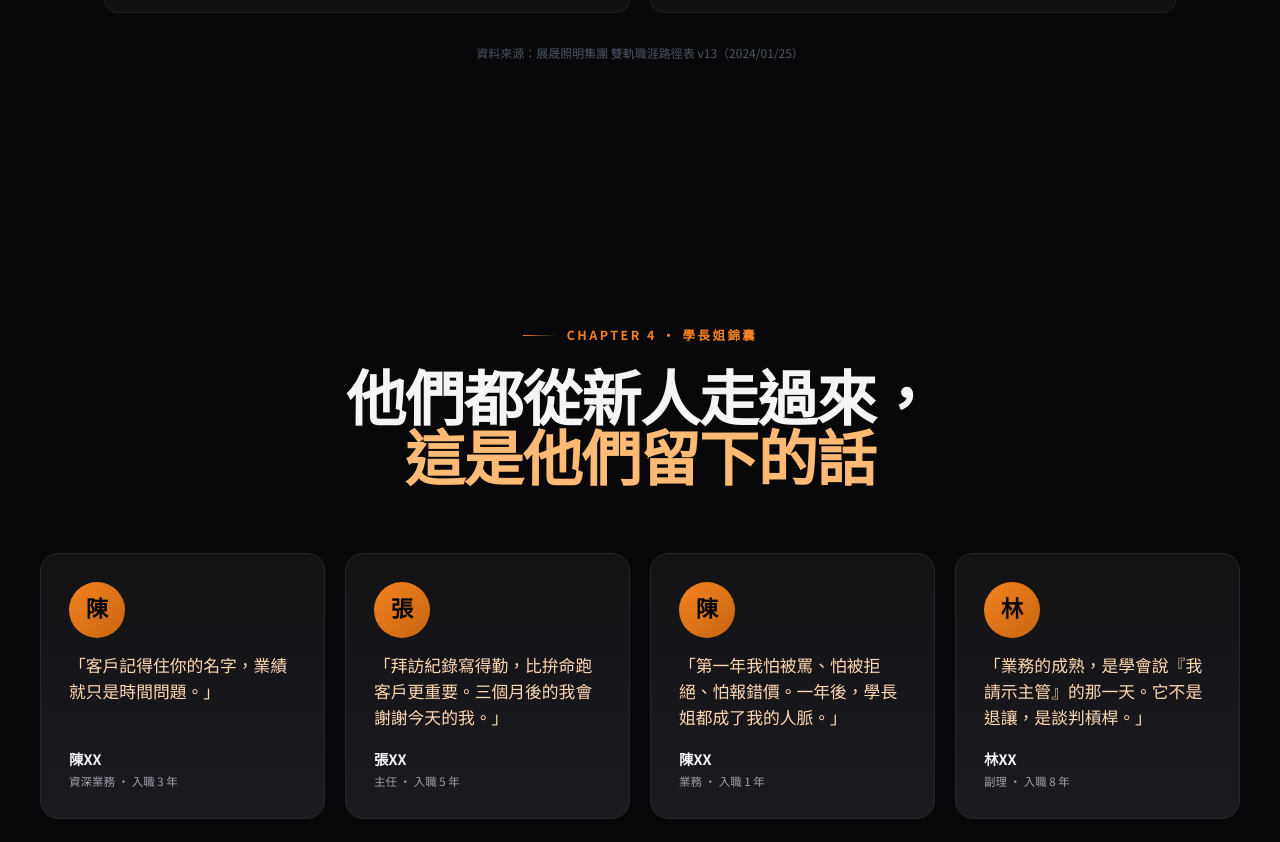
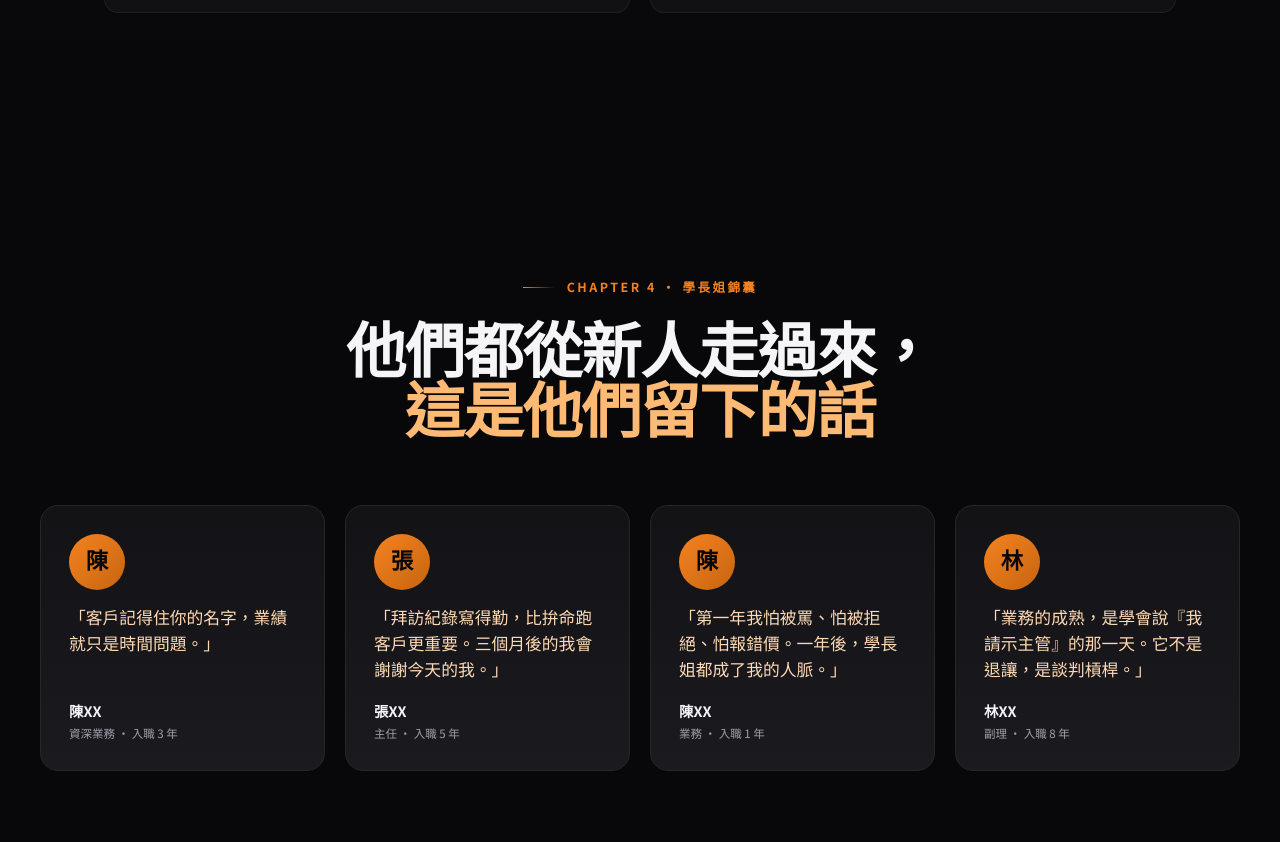
Before and after one commit to kuperss/glow-up-demo, a website: page career.html in a window 1280 px wide. Shown: the part 6457-7299 px from the top of the page. Drawn offline with nearby package versions, Linux system fonts and the light colour scheme; no server answers.

Commit message:
拿掉雙軌路徑表 v13 資料來源那行

```diff
--- a/career.html
+++ b/career.html
@@ -757,8 +757,6 @@
         <p class="text-sm text-gray-400 mt-4 pt-4 border-t border-gray-800">★ 申請時依公司規定之相關人事表單辦理</p>
       </div>
     </div>
-
-    <p class="text-center text-xs text-gray-600 mt-8 reveal">資料來源：展晟照明集團 雙軌職涯路徑表 v13（2024/01/25）</p>
   </div>
 </section>
 
```
